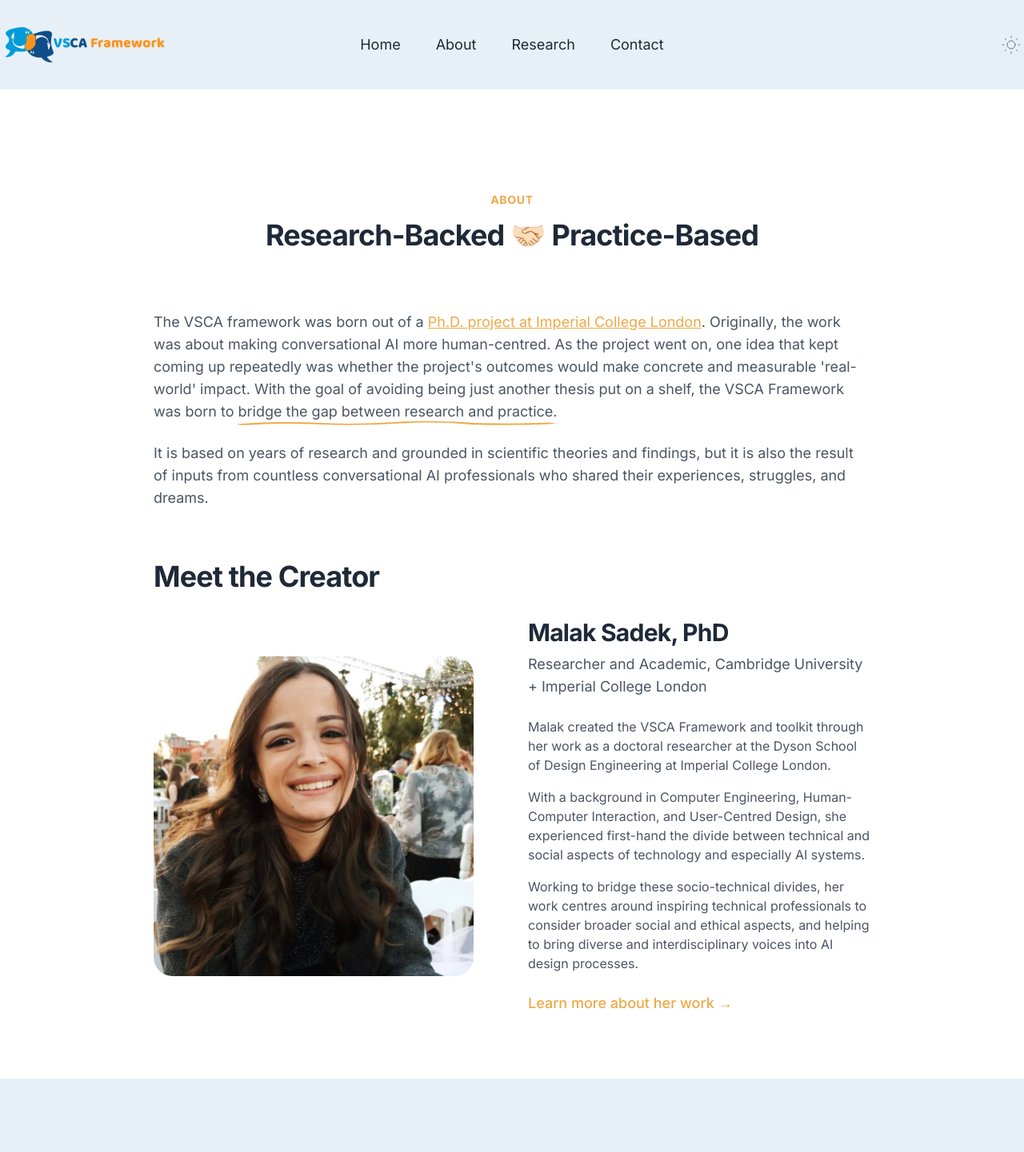
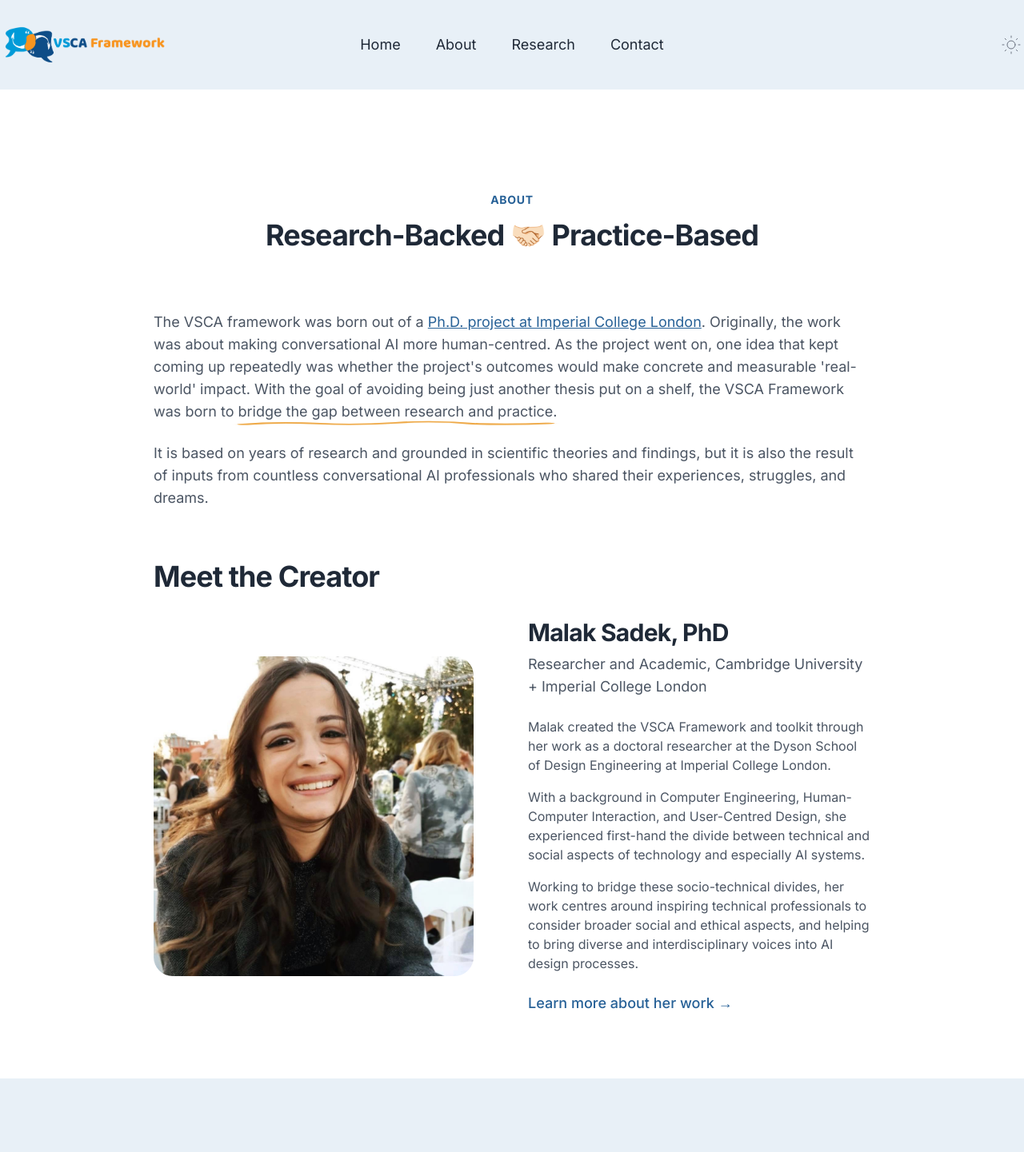
Before and after one commit to MalakSadek/VSCA-website, a Next.js app: page /about in a window 1280 px wide. Shown: the top 1441 px of the page at 80% size. Built offline with nearby package versions, Linux system fonts and the light colour scheme.

Commit message:
Update link colors in About and Benefits components to use primary color for improved visual consistency; adjust SectionTitle component to ensure preTitleColor reflects primary color in dark mode.

```diff
--- a/src/app/about/page.tsx
+++ b/src/app/about/page.tsx
@@ -15,7 +15,7 @@ export default function About() {
 
           <div className="mt-10 space-y-6 text-lg text-gray-600 dark:text-gray-300">
             <p>
-              The VSCA framework was born out of a <a href="https://www.imperial.ac.uk/design-engineering/study/phd/malak/" target="_blank" rel="noopener noreferrer" className="text-accent hover:text-accent-600 dark:text-accent dark:hover:text-accent-400 underline">Ph.D. project at Imperial College London</a>. Originally, the work was about making conversational AI more human-centred. As the project went on, one idea that kept coming up repeatedly was whether the project&apos;s outcomes would make concrete and measurable &apos;real-world&apos; impact. With the goal of avoiding being just another thesis put on a shelf, the VSCA Framework was born to <span className="relative inline-block">
+              The VSCA framework was born out of a <a href="https://www.imperial.ac.uk/design-engineering/study/phd/malak/" target="_blank" rel="noopener noreferrer" className="text-primary hover:text-primary-600 dark:text-accent dark:hover:text-accent-400 underline">Ph.D. project at Imperial College London</a>. Originally, the work was about making conversational AI more human-centred. As the project went on, one idea that kept coming up repeatedly was whether the project&apos;s outcomes would make concrete and measurable &apos;real-world&apos; impact. With the goal of avoiding being just another thesis put on a shelf, the VSCA Framework was born to <span className="relative inline-block">
                 bridge the gap between research and practice
                 <svg
                   className="absolute -bottom-1 left-0 w-full"
@@ -82,7 +82,7 @@ export default function About() {
                       href="https://malaksadekapps.com/"
                       target="_blank"
                       rel="noopener noreferrer"
-                      className="text-lg font-medium text-accent hover:text-accent-600 dark:text-accent dark:hover:text-accent-400"
+                      className="text-lg font-medium text-primary hover:text-primary-600 dark:text-accent dark:hover:text-accent-400"
                     >
                       Learn more about her work →
                     </a>
--- a/src/components/Benefits.tsx
+++ b/src/components/Benefits.tsx
@@ -65,7 +65,7 @@ export const Benefits = (props: Readonly<BenefitsProps>) => {
               <div className="mt-8">
                 <a
                   href={data.link.href}
-                  className="text-lg font-medium text-accent hover:text-accent-600 dark:text-accent dark:hover:text-accent-400"
+                  className="text-lg font-medium text-primary hover:text-primary-600 dark:text-accent dark:hover:text-accent-400"
                 >
                   {data.link.text} →
                 </a>
--- a/src/components/SectionTitle.tsx
+++ b/src/components/SectionTitle.tsx
@@ -17,7 +17,7 @@ export const SectionTitle = (props: Readonly<SectionTitleProps>) => {
       }`}>
       {props.preTitle && (
         <div className={`text-sm font-bold tracking-wider uppercase ${
-          props.preTitleColor === "accent" ? "text-accent" : "text-primary"
+          props.preTitleColor === "accent" ? "text-primary dark:text-accent" : "text-primary"
         }`}>
           {props.preTitle}
         </div>
```
